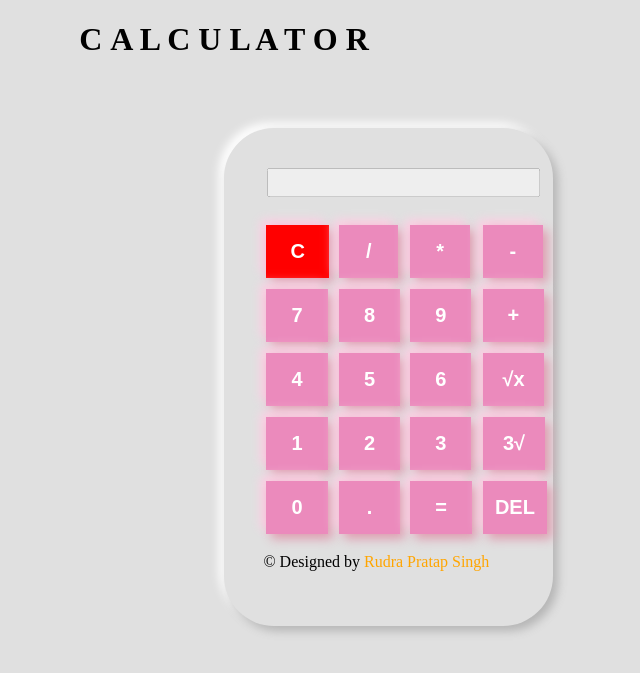
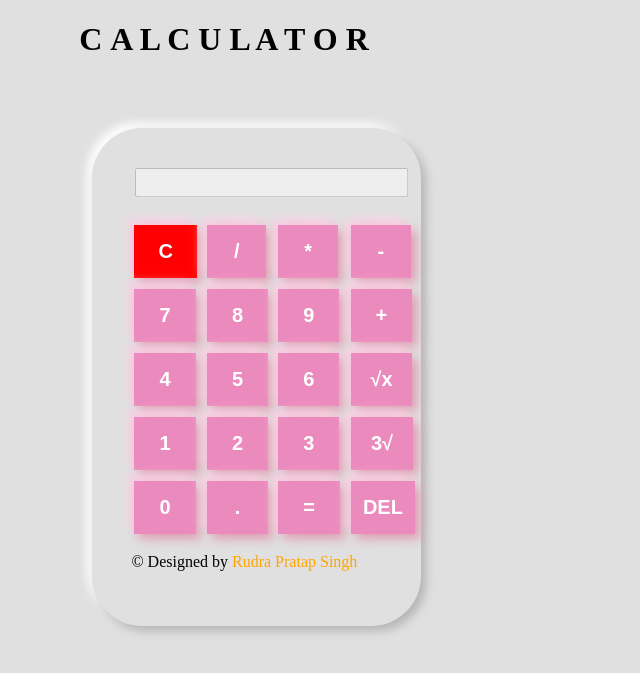
Before and after one commit to rudrapratap27/calculator, a PHP site: page / in a window 1280 px wide. Shown: the top 673 px of the page, without its empty margins (416-1056 px from the left). Run offline with PHP 8.4, Linux system fonts and the light colour scheme.

Commit message:
Update calc.css

```diff
--- a/calc.css
+++ b/calc.css
@@ -18,7 +18,7 @@ body{
 	box-shadow:  5px 5px 10px #b5b5b5,-5px -5px 10px #ffffff;
 	width: 26%;
 	height: 40%;
-	margin-left: 50%;
+	margin-left: 500px;
 	margin-top: 70px;
 }
 .button:hover{
```
